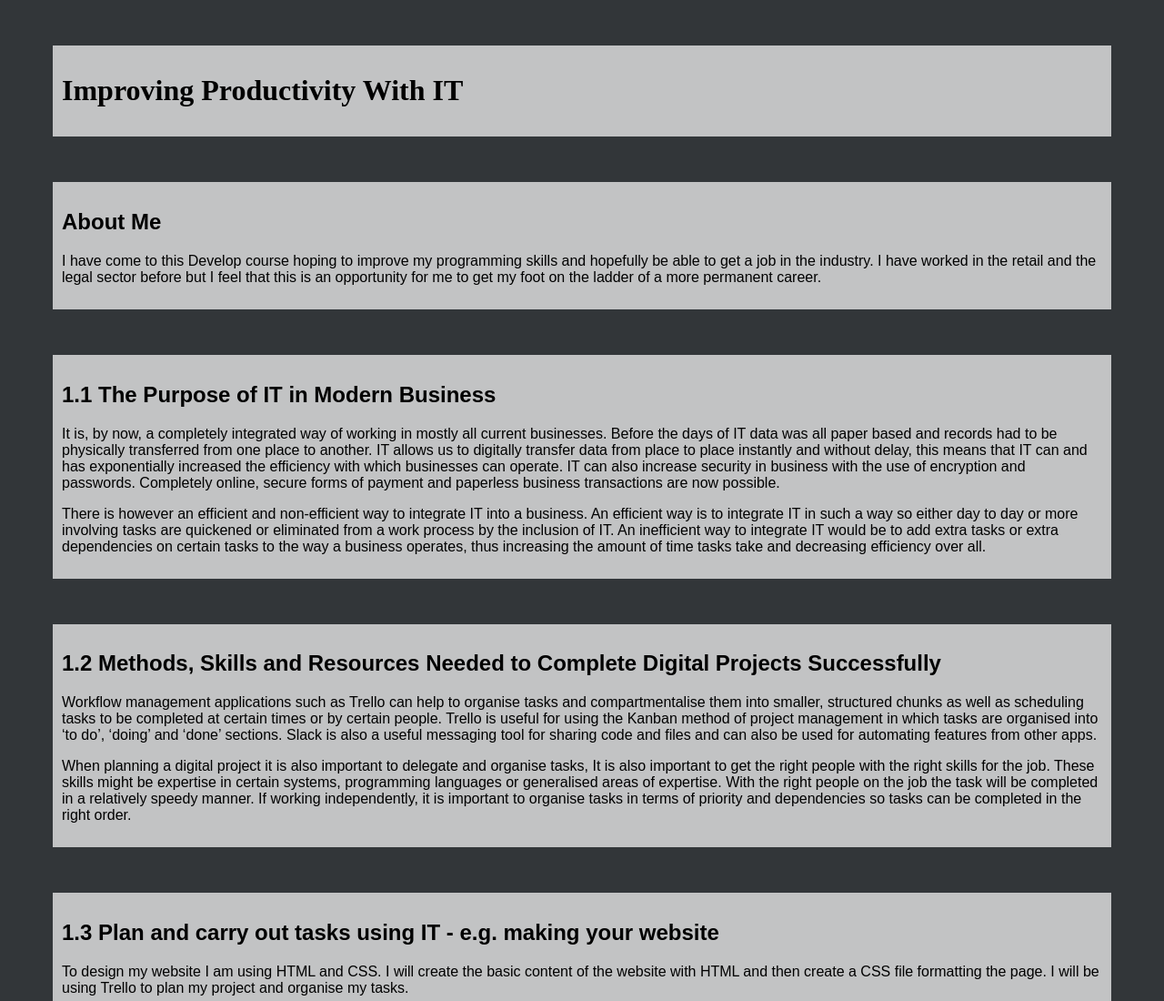
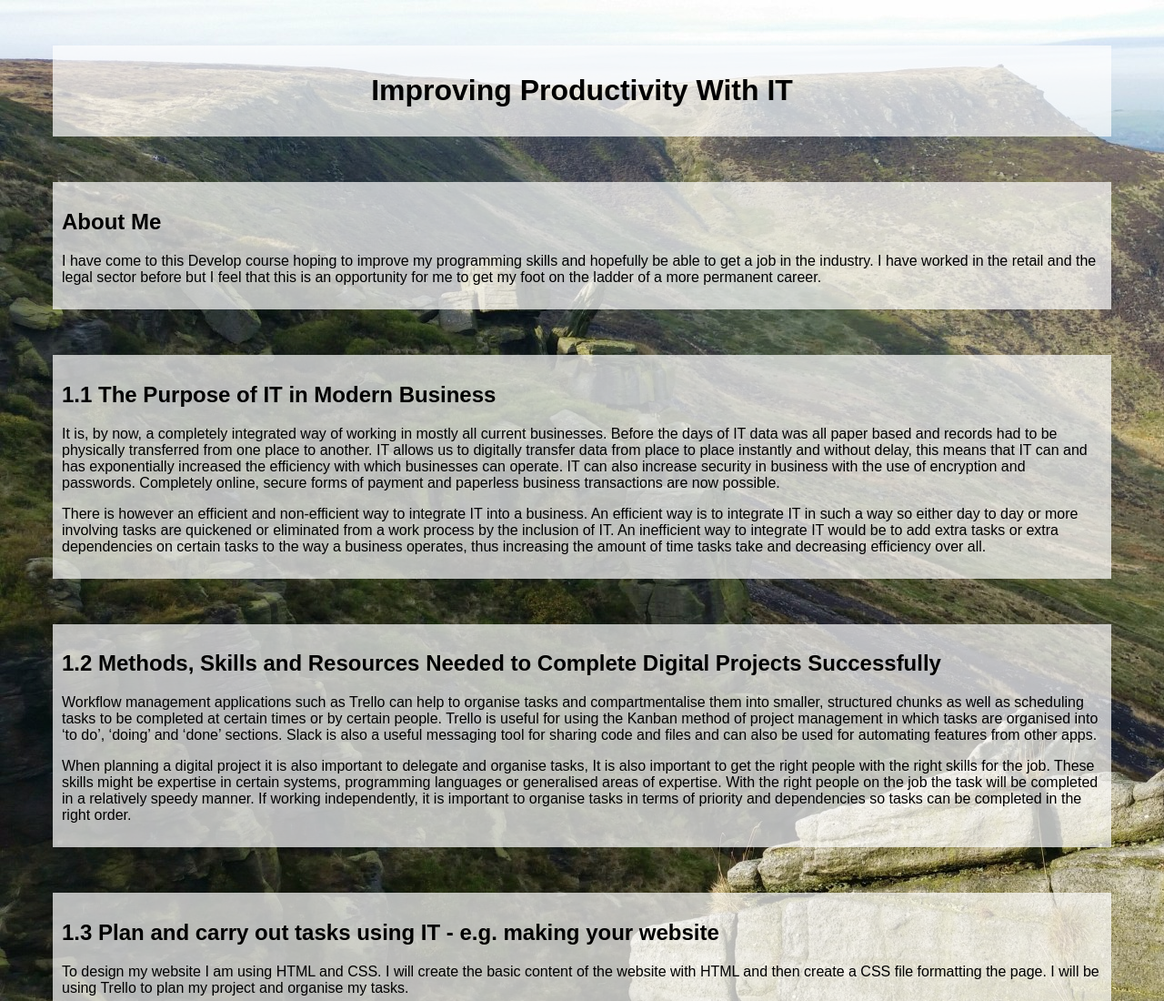
Before and after one commit to joelomax/joewebsite, a plain HTML site: page index.html in a window 1280 px wide. Shown: the top 1100 px of the page at 91% size. Drawn offline with Linux system fonts and the light colour scheme.

Commit message:
second commit

```diff
--- a/index.html
+++ b/index.html
@@ -5,7 +5,7 @@
     <meta name="viewport" content="width=device-width, initial-scale=1.0">
     <meta http-equiv="X-UA-Compatible" content="ie=edge">
     <link rel="stylesheet" type="text/css" href="main.css">
-    <title>Document</title>
+    <title>joelomaxwebsite</title>
 </head>
 <body>
     <div>
--- a/main.css
+++ b/main.css
@@ -1,5 +1,11 @@
 body {
-    background-color: rgb(50,54,57);
+    background-image: url(dovestones.jpeg);
+    background-repeat: no-repeat;
+    background-attachment: fixed;
+}
+h1 {
+    text-align:center;
+    font-family: Arial, Helvetica, sans-serif
 }
 h2 {
     font-family: Arial, Helvetica, sans-serif
```
Also changed, not shown: dovestones.jpeg (added), 1 other file.
